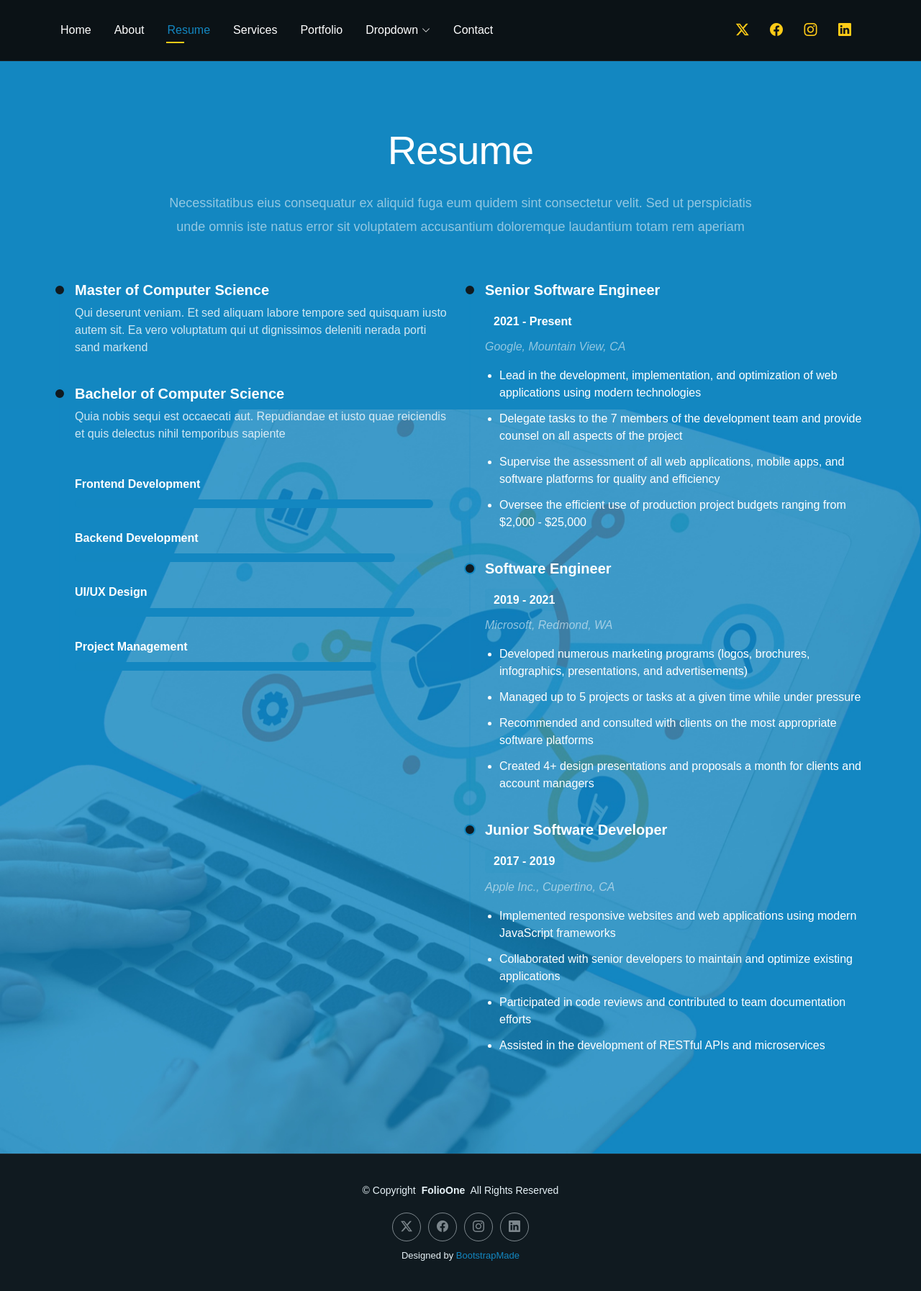
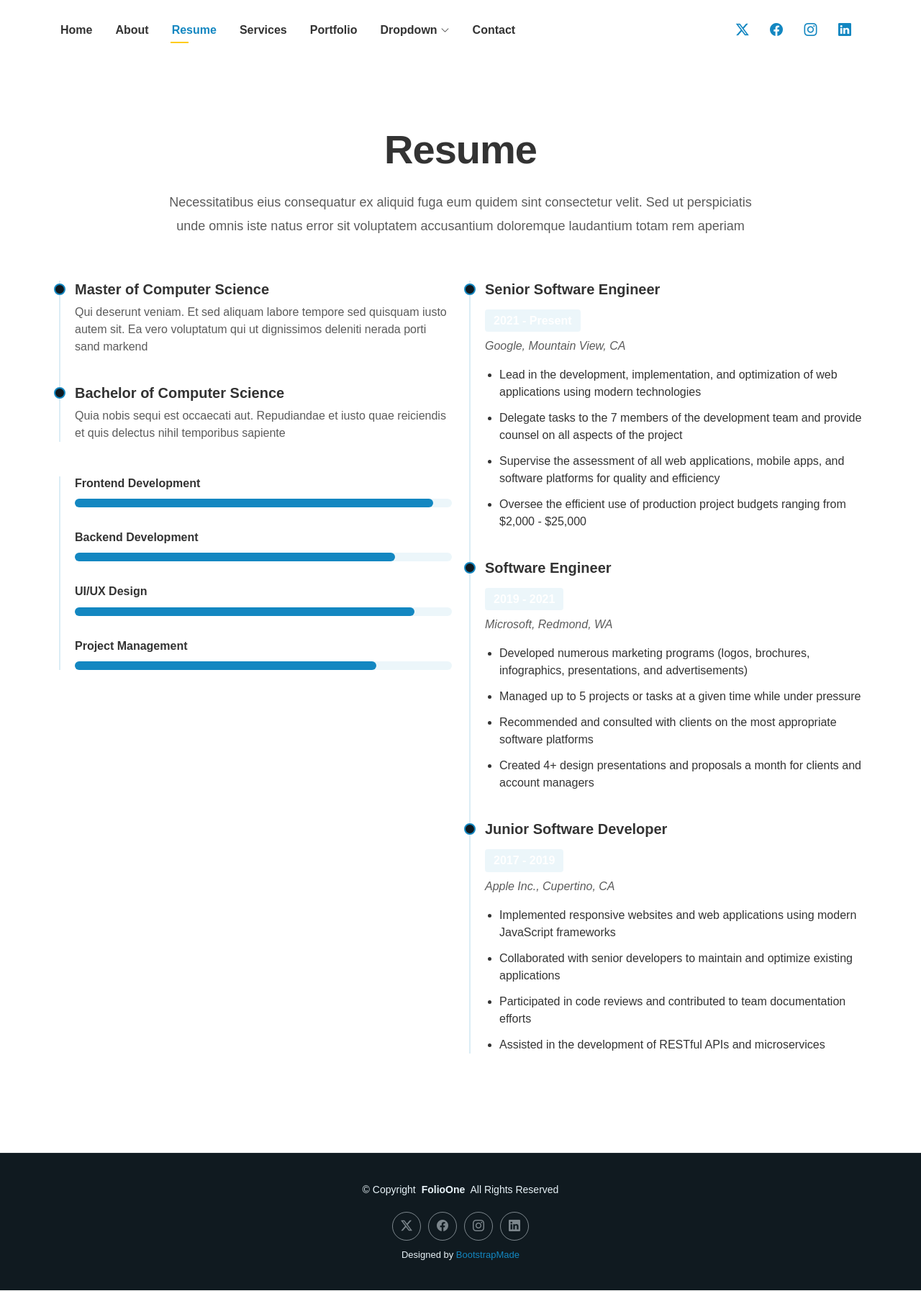
Before and after one commit to oliveirataquari/oliveirataquari.github.io, a PHP site: page /resume.html in a window 1280 px wide. Shown: the whole page at 72% size. Run offline with PHP 8.4, Linux system fonts and the light colour scheme.

Commit message:
sdfgdgfg

```diff
--- a/assets/css/main.css
+++ b/assets/css/main.css
@@ -18,9 +18,9 @@
 */
 
   /*--default-font: "Alan Sans", system-ui, -apple-system, "Segoe UI", Roboto, "Helvetica Neue", Arial, "Noto Sans", "Liberation Sans", sans-serif, "Apple Color Emoji", "Segoe UI Emoji", "Segoe UI Symbol", "Noto Color Emoji"; */
-	--default-font: "Stack Sans Text", sans-serif;
-  --heading-font: --default-font: "Stack Sans Text", sans-serif;
-	--nav-font: --default-font: "Stack Sans Text", sans-serif;
+	--default-font: "Google Sans", sans-serif;
+  --heading-font: "Google Sans", sans-serif;
+	--nav-font: "Google Sans", sans-serif;
 }
 
 /* Global Colors - The following color variables are used throughout the website. Updating them here will change the color scheme of the entire website */
@@ -36,7 +36,7 @@
 
 /* Nav Menu Colors - The following color variables are used specifically for the navigation menu. They are separate from the global colors to allow for more customization options */
 :root {
-  --nav-color: #ffffff;  /* The default color of the main navmenu links */
+  --nav-color: #333333;  /* The default color of the main navmenu links */
   --nav-hover-color: #1387c1; /* Applied to main navmenu links when they are hovered over or active */
   --nav-mobile-background-color: #213642; /* Used as the background color for mobile navigation menu */
   --nav-dropdown-background-color: #051117; /* Used as the background color for dropdown items that appear when hovering over primary navigation items */
@@ -71,6 +71,9 @@ body {
   color: var(--default-color);
   background-color: var(--background-color);
   font-family: var(--default-font);
+  font-optical-sizing: auto;
+  font-style: normal;
+  font-variation-settings: "GRAD" 0;
 }
 
 a {
@@ -92,6 +95,7 @@ h5,
 h6 {
   color: var(--heading-color);
   font-family: var(--heading-font);
+  font-weight: 700;
 }
 
 /* PHP Email Form Messages
@@ -150,13 +154,13 @@ h6 {
 # Global Header
 --------------------------------------------------------------*/
 .header {
-  --background-color: rgba(0, 0, 0, 0.3);
+ /* --background-color: rgba(0, 0, 0, 0.3); */
   color: var(--default-color);
-  background-color: var(--background-color);
+  background-color: #fff;
   padding: 15px 0;
   transition: all 0.5s;
   z-index: 997;
-  border-bottom: 1px solid color-mix(in srgb, var(--default-color), transparent 92%);
+/*  border-bottom: 1px solid color-mix(in srgb, var(--default-color), transparent 92%); */
 }
 
 .header .logo {
@@ -177,20 +181,20 @@ h6 {
 
 .header .header-social-links {
   padding-right: 15px;
+  font-weight: 800;
 }
 
 .header .header-social-links a {
  /* color: color-mix(in srgb, var(--default-color), transparent 40%); */
-  color:var(--amarelo-color);
   padding-left: 25px;
   display: inline-block;
   transition: 0.3s;
   font-size: 18px;
-  font-weight: 800;
+  font-weight: bold;
 }
 
 .header .header-social-links a:hover {
-  color: var(--default-color);
+  color: #000;
 }
 
 .header .header-social-links a i {
@@ -220,7 +224,7 @@ h6 {
 /* Global Header on Scroll
 ------------------------------*/
 .scrolled .header {
-  --background-color: rgba(16, 26, 32, 0.9);
+  border-bottom: 1px solid #ccc;
 }
 
 /*--------------------------------------------------------------
@@ -263,13 +267,14 @@ h6 {
     font-size: 16px;
     padding: 0 2px;
     font-family: var(--nav-font);
-    font-weight: 400;
+    font-weight: 600;
     display: flex;
     align-items: center;
     justify-content: space-between;
     white-space: nowrap;
     transition: 0.3s;
     position: relative;
+
   }
 
   .navmenu a i,
@@ -700,7 +705,6 @@ section,
 
 .section-title h2 {
   font-size: 3.5rem;
-  font-weight: 400;
   line-height: 1.2;
   color: var(--heading-color);
   margin-bottom: 1.5rem;
@@ -758,27 +762,31 @@ section,
 # Hero Section
 --------------------------------------------------------------*/
 #hero {
-  background: url(../img/bg-hero1.jpg) no-repeat;
+  background: url(../img/bg-hero1.jpg) center no-repeat;
   background-size: cover;
+
 }
 
 .hero {
-
-  min-height: 100vh;
+  min-height: 90vh;
   display: flex;
   align-items: center;
-  margin-top: -85px;
+  /* margin-top: -85px; */
+}
+
+.hero .hero-content {
+  margin-top:-40px;
 }
 
 .hero .hero-content h1 {
-  font-size: 2rem;
+  font-size: 1.8rem;
   font-weight: 700;
   margin-bottom: 1rem;
   line-height: 1.2;
 }
 
 .hero .hero-content h1 .highlight {
-  font-size: 3rem;
+  font-size: 3.3rem;
   color: var(--accent-color);
   /* position: relative; */
 }
@@ -1479,10 +1487,10 @@ section,
 # Resume Section
 --------------------------------------------------------------*/
 #resume {
-  background-color: #5E61D2;
-  background: url(../img/bg-resume1.jpg) no-repeat left bottom #1387C1;
-  background-size:contain;
-  color: #fff;
+  background-color: #fff;
+  /* background: url(../img/bg-resume1.jpg) no-repeat left bottom #1387C1;
+  background-size:contain; */
+  color: #333;
 }
 
 .resume .resume-item {
@@ -1629,13 +1637,13 @@ section,
   }
 }
 /* Tiago .resume */
-/*.resume h1,
+.resume h1,
 .resume h2,
 .resume h3,
 .resume-content h4,
 .resume p {
   color:#333 !important;
-} */
+}
 .education-item h5,
 .education-item .institution {
   display:none !important;
@@ -3154,7 +3162,6 @@ a.portfolio-details-link,
 }
 
 
-
 .botao-contato {
   color:#fff;
   background: #059652;
@@ -3168,13 +3175,9 @@ a.portfolio-details-link,
 
 .logox {
   text-align: center;
-  position: relative;
-  z-index: 99;
 }
 .logox img {
   max-width: 250px;
-  margin-top:-95px;
-  position: relative;
 }
 
 
```
Also changed, not shown: index.html (+83 -81 lines), assets/img/eu-old.jpg (deleted), assets/img/eu2.jpg (deleted), assets/img/favicon.png, assets/img/logo-header (cópia).png (added), assets/img/logo-header.png, assets/img/logo-icon-1.png (added), logo-icon-2.png (added).
